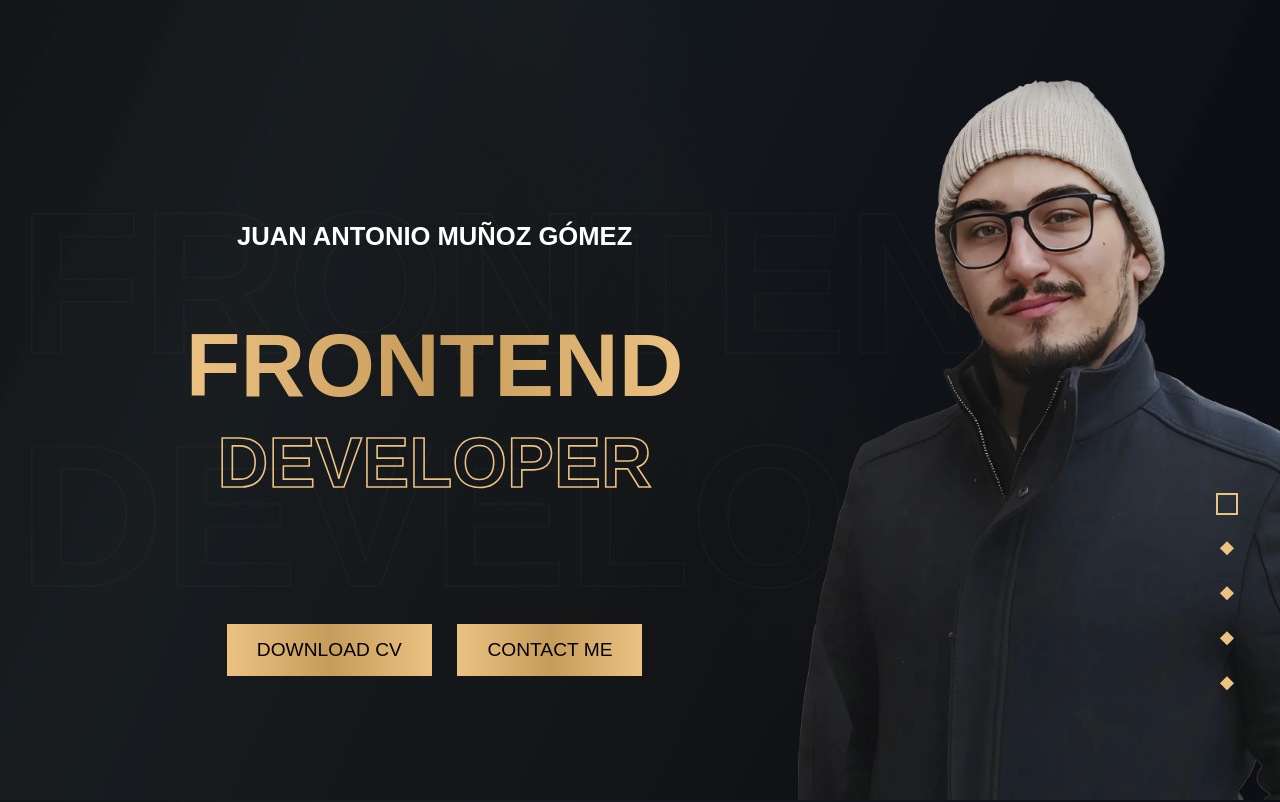
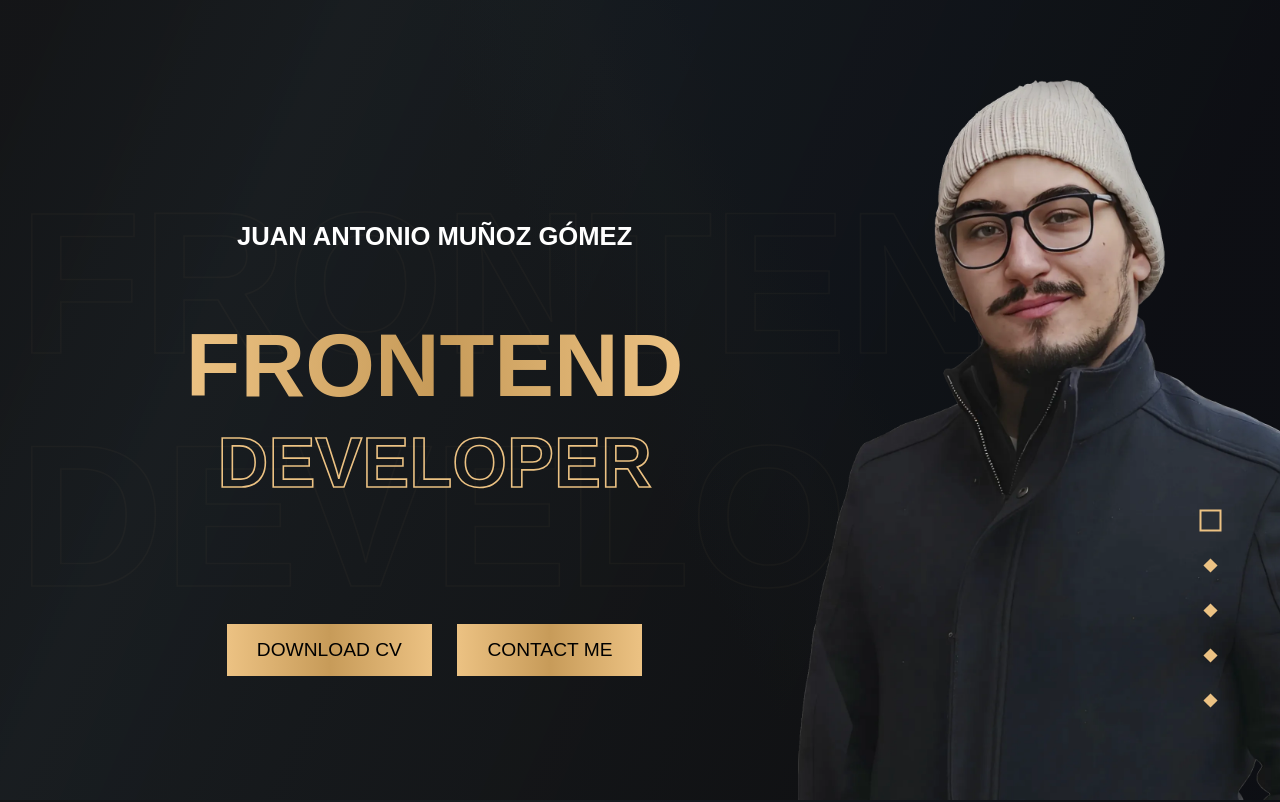
Before and after one commit to juananmgz/juananmgz.github.io, a Vue app: page /#/ in a window 1280 px wide. Shown: the top 802 px of the page. Built offline with nearby package versions, Linux system fonts and the light colour scheme; a web font is replaced by a local one.

Commit message:
Improve scrollbar animation and interaction

```diff
--- a/src/components/subcomponents/ScrollBar.vue
+++ b/src/components/subcomponents/ScrollBar.vue
@@ -4,10 +4,10 @@
     <div v-for="index in number" :key="index" class="diamond-wrapper" @click="scrollToSection(index - 1)">
       <svg width="39" height="39" xmlns="http://www.w3.org/2000/svg" :class="['diamond', { 'diamond--selected': isSelected(index - 1) }]" viewBox="0 0 39 39">
         <rect
-          :width="isSelected(index - 1) ? '20' : '10'"
-          :height="isSelected(index - 1) ? '20' : '10'"
-          :x="isSelected(index - 1) ? '7' : '10'"
-          :y="isSelected(index - 1) ? '7' : '10'"
+          width="20"
+          height="20"
+          x="9.5"
+          y="9.5"
           :class="['diamond-rect', { 'diamond-rect--selected': isSelected(index - 1) }]"
         />
       </svg>
--- a/src/scss/subcomponents/scroll-bar.scss
+++ b/src/scss/subcomponents/scroll-bar.scss
@@ -21,25 +21,26 @@
 }
 
 .diamond {
-  transition: transform 0.3s ease, fill 0.3s ease, stroke 0.3s ease;
   cursor: pointer;
-  transform: translateX(19px) translateY(-19px);
+  transition: transform 0.4s cubic-bezier(0.4, 0, 0.2, 1);
 }
 
 .diamond:hover {
-  transform: scale(1.5) translateX(13px) translateY(-13px);
+  transform: scale(1.15);
 }
 
 .diamond-rect {
   fill: $highlight;
-  stroke: none;
-  transition: transform 0.3s ease, fill 0.3s ease, stroke 0.3s ease;
-  transform: rotate(45deg) translateX(12px) translateY(-12px);
+  stroke: $highlight;
+  stroke-width: 0;
+  transform-origin: center;
+  transform-box: fill-box;
+  transform: rotate(45deg) scale(0.5);
+  transition: transform 0.4s cubic-bezier(0.4, 0, 0.2, 1), fill 0.4s ease, stroke-width 0.4s ease;
 }
 
 .diamond--selected .diamond-rect {
-  fill: none;
-  stroke: $highlight;
+  fill: transparent;
   stroke-width: 2px;
-  transform: rotate(0deg) translateY(5px);
+  transform: rotate(0deg) scale(1);
 }
```
